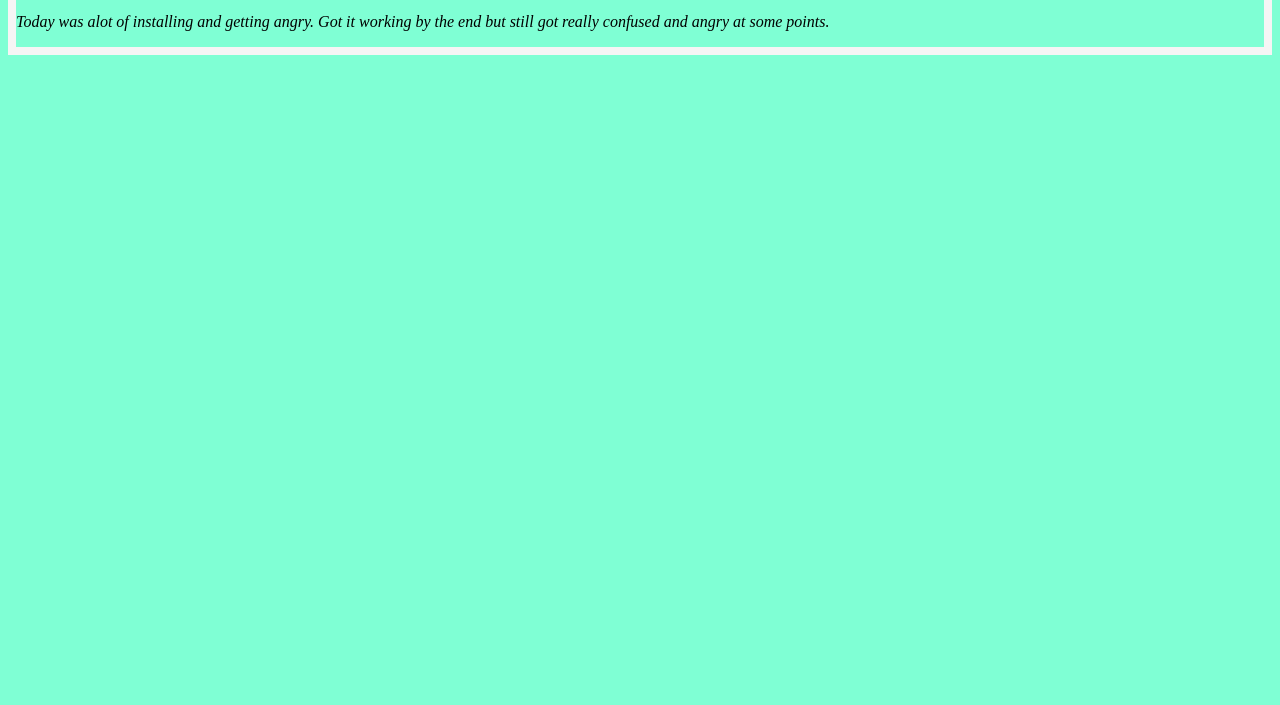
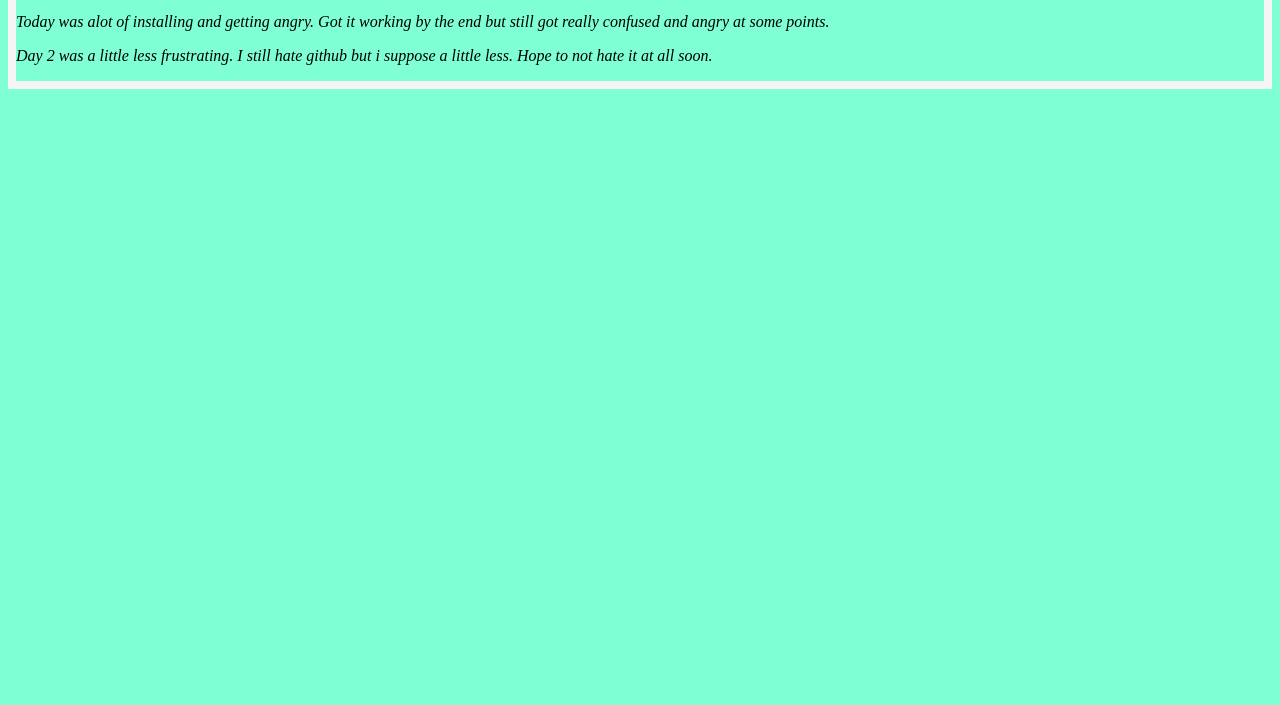
Before and after one commit to JewelRam/my-journal, a plain HTML site: page index.html in a window 1280 px wide. Shown: the part 95-800 px from the top of the page. Drawn offline with Linux system fonts and the light colour scheme.

Commit message:
adding new entry

```diff
--- a/index.html
+++ b/index.html
@@ -11,6 +11,9 @@
     <h1>My Journal</h1>
     <p>Today was alot of installing and getting angry. Got it working by the end but still
         got really confused and angry at some points.
+        <p>Day 2 was a little less frustrating. I still hate github
+            but i suppose a little less. Hope to not hate it at all soon.
+        </p>
     </p>
     <script src = "main.js"></script>
 </body>
```
